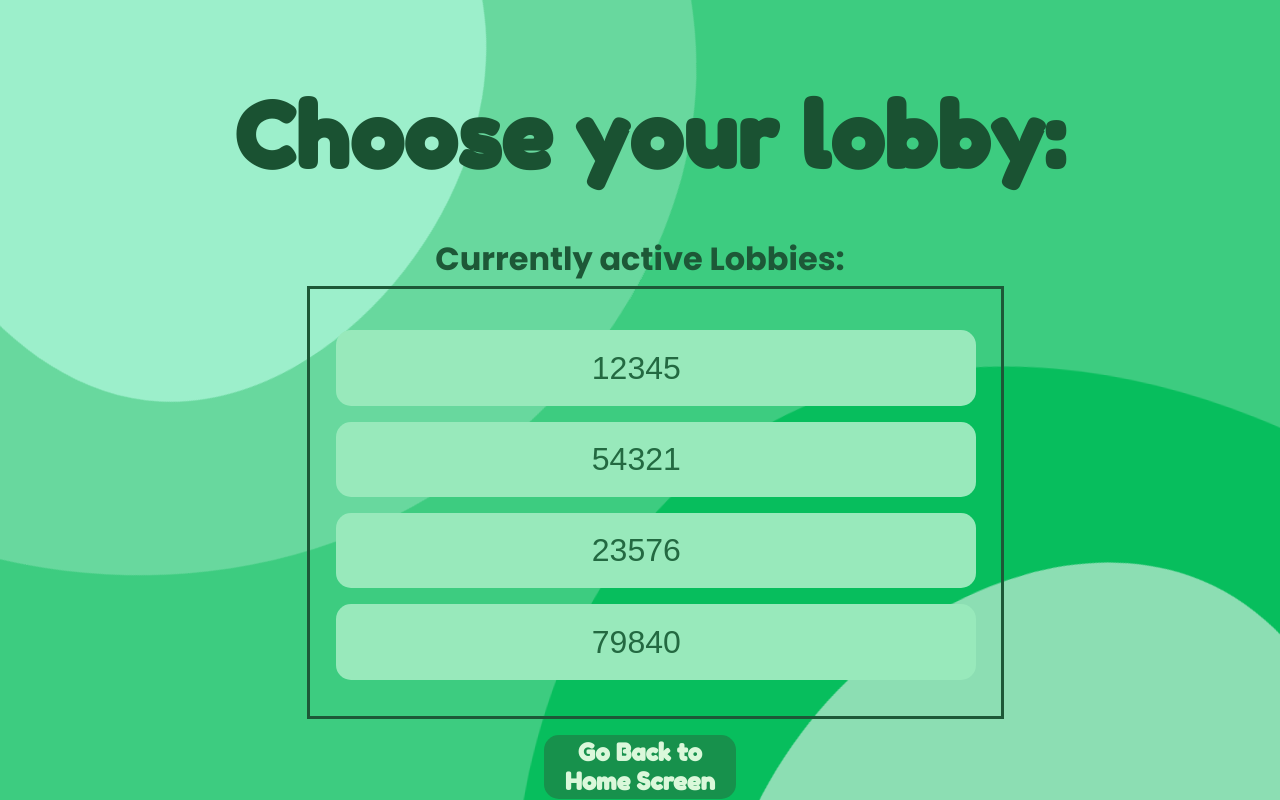
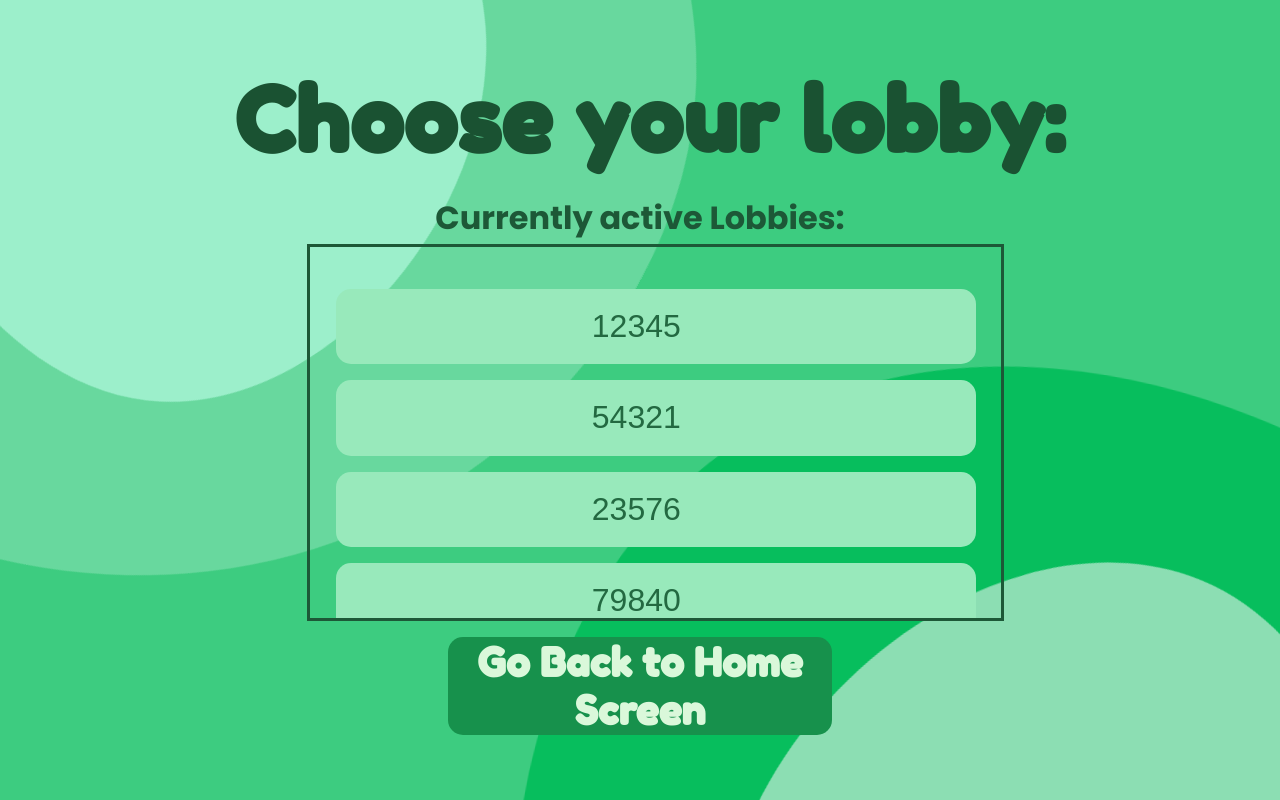
Before and after one commit to Reymer249/music-roulette, a Django app: page /lobby/lobbyselect/ in a window 1280 px wide. Run offline with Django 4.2, Linux system fonts and the light colour scheme; some libraries are stand-ins or nearby versions.

Commit message:
fixed lobbyselect page

```diff
--- a/game/templates/lobbyselect_page/index.html
+++ b/game/templates/lobbyselect_page/index.html
@@ -52,19 +52,20 @@ h1{
     font-size: 7vw;
     text-align: center;
     margin-left: 1.5vw;
-    margin-top: 7vh;
+    margin-top: 5vh;
     padding-top: 2%;
 }
 div.scroll {
     padding: 2%;
     width: 50vw;
-    height: 47vh;
+    height: 40vh;
     overflow-x: hidden;
     overflow-y: auto;
     margin-left: 24vw;
-    margin-top: -3vh;
+    margin-top: -3vmin;
     border-color:rgb(29, 88, 55);
     border-style: solid;
+    text-align: center;
 }
 
 .button-lobby{
@@ -79,6 +80,7 @@ div.scroll {
     transition: .5s;
     font-size: 4vmin;
     border-radius: 15px;
+    text-align: center;
 }
 
 button:hover{
@@ -88,21 +90,26 @@ button:hover{
 h2{
     text-align: center;
     font-size: 4vmin;
-    padding-top: 2%;
-    margin-top: -5vh;
+    margin-top: -5vmin;
     color:rgb(29, 88, 55);
     font-family: 'Poppins', sans-serif;
-    padding-bottom: 0%;
+}
+.buttons{
+    position: relative;
+    margin-top: 0vh;
+    box-sizing:border-box;
+    display: flex;
+    flex-direction: column;
+    align-items: center;
+    justify-content: center;
 }
 .button-home{
-    margin-left: 42.5vw;
     margin-top: 2vh;
     border: hidden;
     font-family: 'Fredoka One', "Times New Roman", Times, serif;
-    font-size: 3vmin;
+    font-size: 5vmin;
     background: rgb(23, 145, 76);
-    width: 15vw;
-    height: 8vh;
+    width: 30vw;
     color: rgb(218, 248, 218);
     font-weight: bold;
     border-radius: 15px;
@@ -125,6 +132,8 @@ h2{
 {% endif %}
 </div>
 
-<button class="button-home" onclick="location.href='/';">Go Back to Home Screen</button>
+<div class="buttons">
+    <button class="button-home" onclick="location.href='/';">Go Back to Home Screen</button>
+</div>
 
 {% endblock %}
--- a/game/templates/main_page/index.html
+++ b/game/templates/main_page/index.html
@@ -55,7 +55,7 @@ h1 {
     font-size: 7vw;
     text-align: center;
     margin-left: 1.5vw;
-    margin-top: 7vh;
+    margin-top: 5vh;
     padding-top: 2%;
 }
 .host{
```
